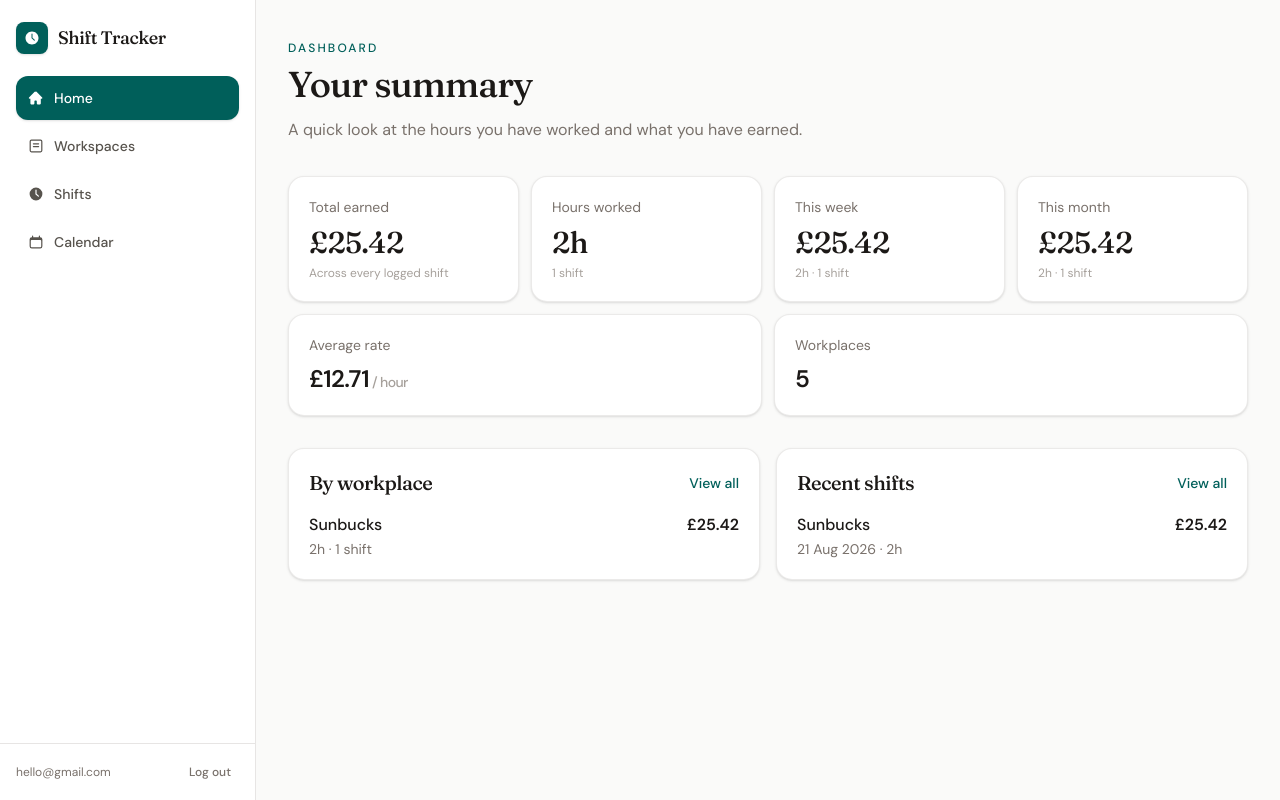
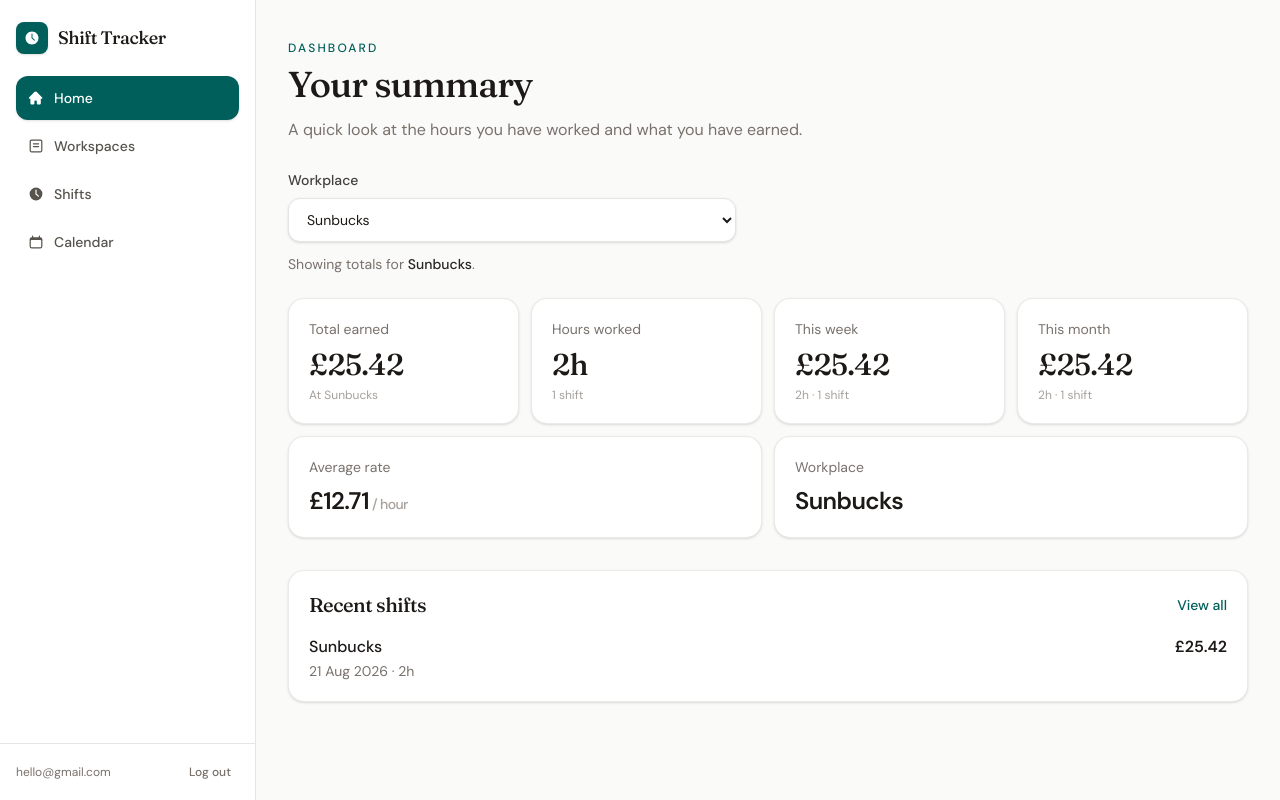
Before and after one commit to TharHtet236401/HourPilot, a Django app: page /?workplace=3 in a window 1280 px wide. Run offline with Django 5.2, Linux system fonts and the light colour scheme; a user stored in the database is signed in; data comes from the database, SQL or seed files in the repository.

Commit message:
added filter to home

```diff
--- a/shifts/templates/shifts/home.html
+++ b/shifts/templates/shifts/home.html
@@ -10,93 +10,8 @@
         A quick look at the hours you have worked and what you have earned.
     </p>
 
-    <div class="mt-8 grid gap-3 sm:grid-cols-2 xl:grid-cols-4">
-        <div class="rounded-2xl border border-stone-200/80 bg-white p-5 shadow-sm">
-            <p class="text-sm text-stone-500">Total earned</p>
-            <p class="mt-2 font-serif text-3xl tracking-tight text-stone-900">£{{ stats.all_time.pay }}</p>
-            <p class="mt-1 text-xs text-stone-400">Across every logged shift</p>
-        </div>
-        <div class="rounded-2xl border border-stone-200/80 bg-white p-5 shadow-sm">
-            <p class="text-sm text-stone-500">Hours worked</p>
-            <p class="mt-2 font-serif text-3xl tracking-tight text-stone-900">{{ stats.all_time.hours_display }}</p>
-            <p class="mt-1 text-xs text-stone-400">{{ stats.all_time.count }} shift{{ stats.all_time.count|pluralize }}</p>
-        </div>
-        <div class="rounded-2xl border border-stone-200/80 bg-white p-5 shadow-sm">
-            <p class="text-sm text-stone-500">This week</p>
-            <p class="mt-2 font-serif text-3xl tracking-tight text-stone-900">£{{ stats.week.pay }}</p>
-            <p class="mt-1 text-xs text-stone-400">{{ stats.week.hours_display }} · {{ stats.week.count }} shift{{ stats.week.count|pluralize }}</p>
-        </div>
-        <div class="rounded-2xl border border-stone-200/80 bg-white p-5 shadow-sm">
-            <p class="text-sm text-stone-500">This month</p>
-            <p class="mt-2 font-serif text-3xl tracking-tight text-stone-900">£{{ stats.month.pay }}</p>
-            <p class="mt-1 text-xs text-stone-400">{{ stats.month.hours_display }} · {{ stats.month.count }} shift{{ stats.month.count|pluralize }}</p>
-        </div>
+    <div id="dashboard-root" class="mt-6">
+        {% include "shifts/partials/dashboard.html" %}
     </div>
-
-    <div class="mt-3 grid gap-3 sm:grid-cols-2">
-        <div class="rounded-2xl border border-stone-200/80 bg-white p-5 shadow-sm">
-            <p class="text-sm text-stone-500">Average rate</p>
-            <p class="mt-2 text-2xl font-semibold tracking-tight text-stone-900">£{{ stats.average_rate }}<span class="text-sm font-medium text-stone-400"> / hour</span></p>
-        </div>
-        <div class="rounded-2xl border border-stone-200/80 bg-white p-5 shadow-sm">
-            <p class="text-sm text-stone-500">Workplaces</p>
-            <p class="mt-2 text-2xl font-semibold tracking-tight text-stone-900">{{ stats.workplace_count }}</p>
-        </div>
-    </div>
-
-    {% if stats.has_shifts %}
-        <div class="mt-8 grid gap-4 xl:grid-cols-2">
-            <section class="rounded-2xl border border-stone-200/80 bg-white p-5 shadow-sm">
-                <div class="flex items-center justify-between gap-3">
-                    <h2 class="font-serif text-xl tracking-tight text-stone-900">By workplace</h2>
-                    <a href="{% url 'workplace_list' %}" class="text-sm font-medium text-teal-800 hover:underline">View all</a>
-                </div>
-                <ul class="mt-4 divide-y divide-stone-100">
-                    {% for workplace in stats.by_workplace %}
-                        <li class="flex items-start justify-between gap-3 py-3 first:pt-0 last:pb-0">
-                            <div class="min-w-0">
-                                <p class="truncate font-medium text-stone-900">{{ workplace.name }}</p>
-                                <p class="mt-0.5 text-sm text-stone-500">
-                                    {{ workplace.hours_display }} · {{ workplace.count }} shift{{ workplace.count|pluralize }}
-                                </p>
-                            </div>
-                            <p class="shrink-0 font-semibold text-stone-900">£{{ workplace.pay }}</p>
-                        </li>
-                    {% endfor %}
-                </ul>
-            </section>
-
-            <section class="rounded-2xl border border-stone-200/80 bg-white p-5 shadow-sm">
-                <div class="flex items-center justify-between gap-3">
-                    <h2 class="font-serif text-xl tracking-tight text-stone-900">Recent shifts</h2>
-                    <a href="{% url 'shift_list' %}" class="text-sm font-medium text-teal-800 hover:underline">View all</a>
-                </div>
-                <ul class="mt-4 divide-y divide-stone-100">
-                    {% for shift in stats.recent_shifts %}
-                        <li class="flex items-start justify-between gap-3 py-3 first:pt-0 last:pb-0">
-                            <div class="min-w-0">
-                                <p class="truncate font-medium text-stone-900">{{ shift.workplace.name }}</p>
-                                <p class="mt-0.5 text-sm text-stone-500">
-                                    {{ shift.date }} · {{ shift.duration_display }}
-                                </p>
-                            </div>
-                            <p class="shrink-0 font-semibold text-stone-900">£{{ shift.estimated_earnings }}</p>
-                        </li>
-                    {% endfor %}
-                </ul>
-            </section>
-        </div>
-    {% else %}
-        <div class="mt-8 rounded-2xl border border-dashed border-stone-300 bg-white px-6 py-12 text-center">
-            <p class="font-medium text-stone-800">No shifts yet</p>
-            <p class="mt-1 text-sm text-stone-500">Log a shift and your totals will show up here.</p>
-            <a
-                href="{% url 'shift_list' %}"
-                class="mt-5 inline-flex min-h-11 items-center rounded-xl bg-teal-800 px-4 text-sm font-semibold text-white"
-            >
-                Add a shift
-            </a>
-        </div>
-    {% endif %}
 </div>
 {% endblock %}
--- /dev/null
+++ b/shifts/templates/shifts/partials/dashboard.html
@@ -0,0 +1,148 @@
+<div class="form-control max-w-md">
+    <label for="dashboard-workplace" class="text-sm font-medium text-stone-700">Workplace</label>
+    <select
+        id="dashboard-workplace"
+        name="workplace"
+        hx-get="{% url 'home' %}"
+        hx-target="#dashboard-root"
+        hx-swap="innerHTML"
+        hx-push-url="true"
+        hx-include="this"
+        class="mt-1.5"
+    >
+        <option value="" {% if not stats.selected_workplace %}selected{% endif %}>
+            All workplaces
+        </option>
+        {% for workplace in stats.workplaces %}
+            <option
+                value="{{ workplace.pk }}"
+                {% if stats.selected_workplace and stats.selected_workplace.pk == workplace.pk %}selected{% endif %}
+            >
+                {{ workplace.name }}
+            </option>
+        {% endfor %}
+    </select>
+</div>
+
+{% if stats.selected_workplace %}
+    <p class="mt-3 text-sm text-stone-500">
+        Showing totals for <span class="font-medium text-stone-800">{{ stats.selected_workplace.name }}</span>.
+    </p>
+{% endif %}
+
+<div class="mt-6 grid gap-3 sm:grid-cols-2 xl:grid-cols-4">
+    <div class="rounded-2xl border border-stone-200/80 bg-white p-5 shadow-sm">
+        <p class="text-sm text-stone-500">Total earned</p>
+        <p class="mt-2 font-serif text-3xl tracking-tight text-stone-900">£{{ stats.all_time.pay }}</p>
+        <p class="mt-1 text-xs text-stone-400">
+            {% if stats.selected_workplace %}
+                At {{ stats.selected_workplace.name }}
+            {% else %}
+                Across every logged shift
+            {% endif %}
+        </p>
+    </div>
+    <div class="rounded-2xl border border-stone-200/80 bg-white p-5 shadow-sm">
+        <p class="text-sm text-stone-500">Hours worked</p>
+        <p class="mt-2 font-serif text-3xl tracking-tight text-stone-900">{{ stats.all_time.hours_display }}</p>
+        <p class="mt-1 text-xs text-stone-400">{{ stats.all_time.count }} shift{{ stats.all_time.count|pluralize }}</p>
+    </div>
+    <div class="rounded-2xl border border-stone-200/80 bg-white p-5 shadow-sm">
+        <p class="text-sm text-stone-500">This week</p>
+        <p class="mt-2 font-serif text-3xl tracking-tight text-stone-900">£{{ stats.week.pay }}</p>
+        <p class="mt-1 text-xs text-stone-400">{{ stats.week.hours_display }} · {{ stats.week.count }} shift{{ stats.week.count|pluralize }}</p>
+    </div>
+    <div class="rounded-2xl border border-stone-200/80 bg-white p-5 shadow-sm">
+        <p class="text-sm text-stone-500">This month</p>
+        <p class="mt-2 font-serif text-3xl tracking-tight text-stone-900">£{{ stats.month.pay }}</p>
+        <p class="mt-1 text-xs text-stone-400">{{ stats.month.hours_display }} · {{ stats.month.count }} shift{{ stats.month.count|pluralize }}</p>
+    </div>
+</div>
+
+<div class="mt-3 grid gap-3 sm:grid-cols-2">
+    <div class="rounded-2xl border border-stone-200/80 bg-white p-5 shadow-sm">
+        <p class="text-sm text-stone-500">Average rate</p>
+        <p class="mt-2 text-2xl font-semibold tracking-tight text-stone-900">£{{ stats.average_rate }}<span class="text-sm font-medium text-stone-400"> / hour</span></p>
+    </div>
+    <div class="rounded-2xl border border-stone-200/80 bg-white p-5 shadow-sm">
+        <p class="text-sm text-stone-500">{% if stats.selected_workplace %}Workplace{% else %}Workplaces{% endif %}</p>
+        <p class="mt-2 truncate text-2xl font-semibold tracking-tight text-stone-900">
+            {% if stats.selected_workplace %}
+                {{ stats.selected_workplace.name }}
+            {% else %}
+                {{ stats.workplace_count }}
+            {% endif %}
+        </p>
+    </div>
+</div>
+
+{% if stats.has_shifts %}
+    <div class="mt-8 grid gap-4 xl:grid-cols-2">
+        {% if not stats.selected_workplace %}
+            <section class="rounded-2xl border border-stone-200/80 bg-white p-5 shadow-sm">
+                <div class="flex items-center justify-between gap-3">
+                    <h2 class="font-serif text-xl tracking-tight text-stone-900">By workplace</h2>
+                    <a href="{% url 'workplace_list' %}" class="text-sm font-medium text-teal-800 hover:underline">View all</a>
+                </div>
+                <ul class="mt-4 divide-y divide-stone-100">
+                    {% for workplace in stats.by_workplace %}
+                        <li>
+                            <a
+                                href="{% url 'home' %}?workplace={{ workplace.id }}"
+                                hx-get="{% url 'home' %}?workplace={{ workplace.id }}"
+                                hx-target="#dashboard-root"
+                                hx-swap="innerHTML"
+                                hx-push-url="true"
+                                class="flex items-start justify-between gap-3 py-3 first:pt-0 last:pb-0 hover:text-teal-800"
+                            >
+                                <div class="min-w-0">
+                                    <p class="truncate font-medium text-stone-900">{{ workplace.name }}</p>
+                                    <p class="mt-0.5 text-sm text-stone-500">
+                                        {{ workplace.hours_display }} · {{ workplace.count }} shift{{ workplace.count|pluralize }}
+                                    </p>
+                                </div>
+                                <p class="shrink-0 font-semibold text-stone-900">£{{ workplace.pay }}</p>
+                            </a>
+                        </li>
+                    {% endfor %}
+                </ul>
+            </section>
+        {% endif %}
+
+        <section class="rounded-2xl border border-stone-200/80 bg-white p-5 shadow-sm {% if stats.selected_workplace %}xl:col-span-2{% endif %}">
+            <div class="flex items-center justify-between gap-3">
+                <h2 class="font-serif text-xl tracking-tight text-stone-900">Recent shifts</h2>
+                <a href="{% url 'shift_list' %}" class="text-sm font-medium text-teal-800 hover:underline">View all</a>
+            </div>
+            <ul class="mt-4 divide-y divide-stone-100">
+                {% for shift in stats.recent_shifts %}
+                    <li class="flex items-start justify-between gap-3 py-3 first:pt-0 last:pb-0">
+                        <div class="min-w-0">
+                            <p class="truncate font-medium text-stone-900">{{ shift.workplace.name }}</p>
+                            <p class="mt-0.5 text-sm text-stone-500">
+                                {{ shift.date }} · {{ shift.duration_display }}
+                            </p>
+                        </div>
+                        <p class="shrink-0 font-semibold text-stone-900">£{{ shift.estimated_earnings }}</p>
+                    </li>
+                {% endfor %}
+            </ul>
+        </section>
+    </div>
+{% else %}
+    <div class="mt-8 rounded-2xl border border-dashed border-stone-300 bg-white px-6 py-12 text-center">
+        {% if stats.selected_workplace %}
+            <p class="font-medium text-stone-800">No shifts at {{ stats.selected_workplace.name }}</p>
+            <p class="mt-1 text-sm text-stone-500">Try another workplace, or log a shift there.</p>
+        {% else %}
+            <p class="font-medium text-stone-800">No shifts yet</p>
+            <p class="mt-1 text-sm text-stone-500">Log a shift and your totals will show up here.</p>
+        {% endif %}
+        <a
+            href="{% url 'shift_list' %}"
+            class="mt-5 inline-flex min-h-11 items-center rounded-xl bg-teal-800 px-4 text-sm font-semibold text-white"
+        >
+            Add a shift
+        </a>
+    </div>
+{% endif %}
--- a/shifts/views.py
+++ b/shifts/views.py
@@ -32,19 +32,38 @@ def _shift_form_success(request, message):
     )
 
 
+def _dashboard_workplace(request):
+    workplace_id = request.GET.get("workplace")
+    if not workplace_id:
+        return None
+
+    try:
+        return Workplace.objects.get(pk=workplace_id, user=request.user)
+    except (Workplace.DoesNotExist, ValueError, TypeError):
+        return None
+
+
 @login_required
 def home(request):
     try:
+        workplace = _dashboard_workplace(request)
+        context = {"stats": dashboard_stats(request.user, workplace=workplace)}
+        template = (
+            "shifts/partials/dashboard.html"
+            if request.headers.get("HX-Request")
+            else "shifts/home.html"
+        )
+        return render(request, template, context)
+    except Exception:
+        messages.error(request, "Could not load the dashboard.")
+        template = (
+            "shifts/partials/dashboard.html"
+            if request.headers.get("HX-Request")
+            else "shifts/home.html"
+        )
         return render(
             request,
-            "shifts/home.html",
-            {"stats": dashboard_stats(request.user)},
-        )
-    except Exception:
-        messages.error(request, "Could not load the dashboard.")
-        return render(
-            request,
-            "shifts/home.html",
+            template,
             {"stats": empty_dashboard_stats()},
         )
 
--- a/static/css/output.css
+++ b/static/css/output.css
@@ -1001,6 +1001,9 @@
     .hover\:text-stone-900:hover {
       color: var(--color-stone-900);
     }
+    .hover\:text-teal-800:hover {
+      color: var(--color-teal-800);
+    }
     .hover\:underline:hover {
       text-decoration-line: underline;
     }
@@ -1160,6 +1163,9 @@
     }
   }
   @media (width >= 80rem) {
+    .xl\:col-span-2 {
+      grid-column: span 2 / span 2;
+    }
     .xl\:grid-cols-2 {
       grid-template-columns: repeat(2, minmax(0, 1fr));
     }
```
Also changed, not shown: shifts/services.py (+13 -3 lines).
